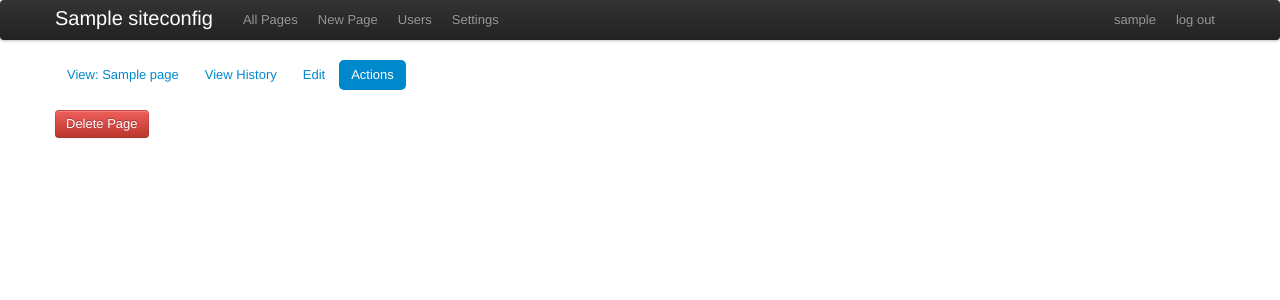
After one commit to Wilfred/Picky, a Django app: page /pages/actions/1 in a window 1280 px wide. The commit adds this page. Shown: the top 300 px of the page. Run offline with Django 3.2, Linux system fonts and the light colour scheme; a user stored in the database is signed in; tables that the repository leaves empty hold one stand-in row (values such as "Sample post"); parts of the project's set-up code (start-up, migrations or seed data) failed here and were passed over.

Commit message:
adding a 'page actions' tab option instead of treating delete as a top level action

```diff
--- a/picky/pages/urls.py
+++ b/picky/pages/urls.py
@@ -5,6 +5,8 @@ urlpatterns = patterns('',
     url(r'^pages/new/$', 'pages.views.create_page', name='create_page'),
     url(r'^pages/history/(?P<page_id>\d+)$', 'pages.views.view_page_history', name='view_page_history'),
     url(r'^pages/edit/(?P<page_id>\d+)$', 'pages.views.edit_page', name='edit_page'),
+
+    url(r'^pages/actions/(?P<page_id>\d+)$', 'pages.views.view_page_actions', name='page_actions'),
     url(r'^pages/delete/(?P<page_id>\d+)$', 'pages.views.delete_page', name='delete_page'),
 
     url(r'^pages/new_comment/(?P<page_id>\d+)$', 'comments.views.new_comment', name='new_comment'),
--- a/picky/pages/views.py
+++ b/picky/pages/views.py
@@ -1,6 +1,6 @@
 from django.http import HttpResponseRedirect
 from django.template import RequestContext
-from django.shortcuts import render_to_response, get_object_or_404
+from django.shortcuts import render_to_response, get_object_or_404, redirect
 from django.core.urlresolvers import reverse
 from django.contrib.auth.decorators import login_required
 
@@ -55,13 +55,22 @@ def edit_page(request, page_id):
 
 
 @login_required
+def view_page_actions(request, page_id):
+    page = get_object_or_404(Page, id=page_id)
+    template_vars = {'page': page}
+
+    return render_to_response("pages/page_actions.html", template_vars,
+                              RequestContext(request))
+
+
+@login_required
 def delete_page(request, page_id):
     page = get_object_or_404(Page, id=page_id)
 
     # Note that request.POST is empty so it's falsy.
     if request.method == 'POST':
         page.delete()
-        return HttpResponseRedirect(reverse('all_pages'))
+        return redirect('all_pages')
     else:
         template_vars = {'page': page}
         return render_to_response("pages/page_delete.html", template_vars,
--- a/picky/templates/pages/base.html
+++ b/picky/templates/pages/base.html
@@ -13,8 +13,8 @@
     <li class="{% block page_edit_state %}{% endblock %}">
 	    <a href="{% url edit_page page.id %}">Edit</a>
     </li>
-    <li class="{% block page_delete_state %}{% endblock %}">
-	    <a href="{% url delete_page page.id %}">Delete</a>
+    <li class="{% block page_actions_state %}{% endblock %}">
+	    <a href="{% url page_actions page.id %}">Actions</a>
     </li>
 </ul>
 
--- /dev/null
+++ b/picky/templates/pages/page_actions.html
@@ -0,0 +1,10 @@
+{% extends 'pages/base.html' %}
+
+{% block page_actions_state %}active{% endblock %}
+
+{% block content %}
+{{ block.super }}
+
+<a class="btn btn-danger" href="{% url delete_page page.id %}">Delete Page</a>
+
+{% endblock %}
--- a/picky/templates/pages/page_delete.html
+++ b/picky/templates/pages/page_delete.html
@@ -1,6 +1,6 @@
 {% extends 'pages/base.html' %}
 
-{% block page_delete_state %}active{% endblock %}
+{% block page_actions_state %}active{% endblock %}
 
 {% block content %}
 {{ block.super }}
```
